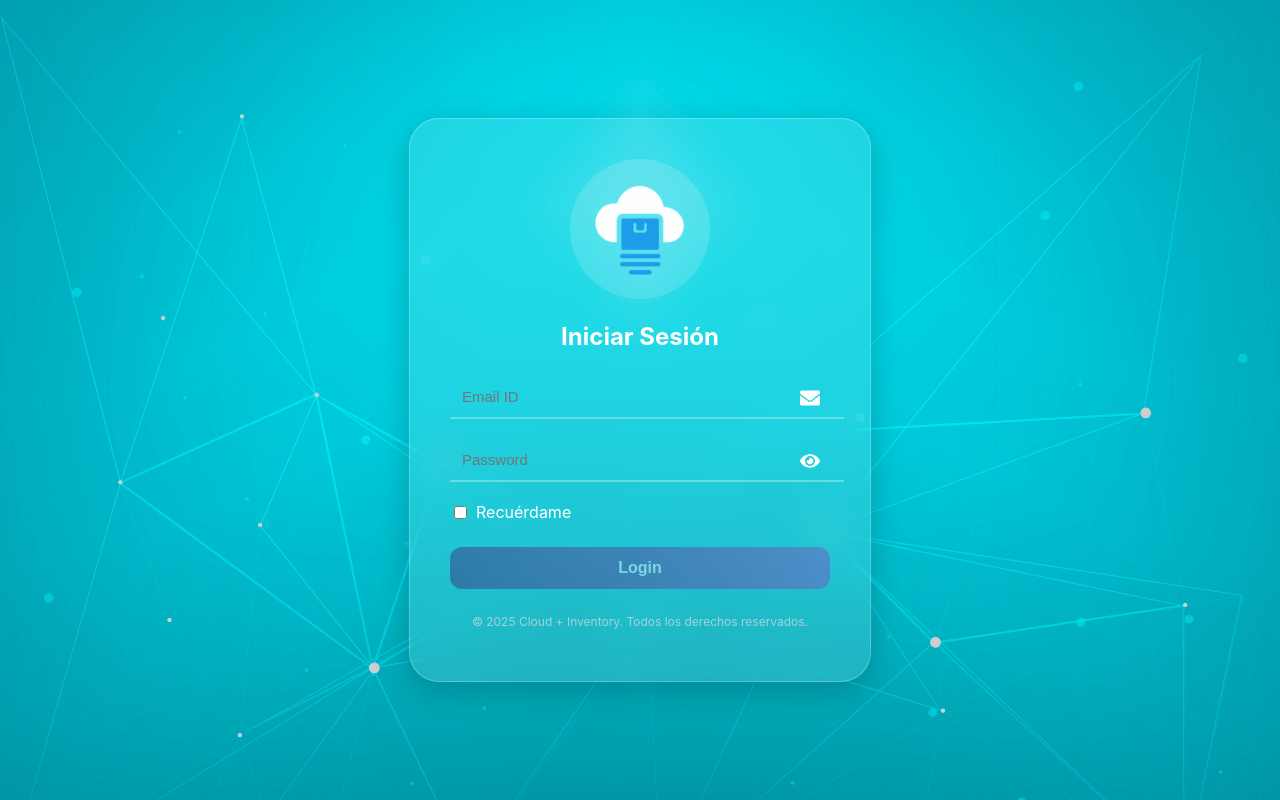
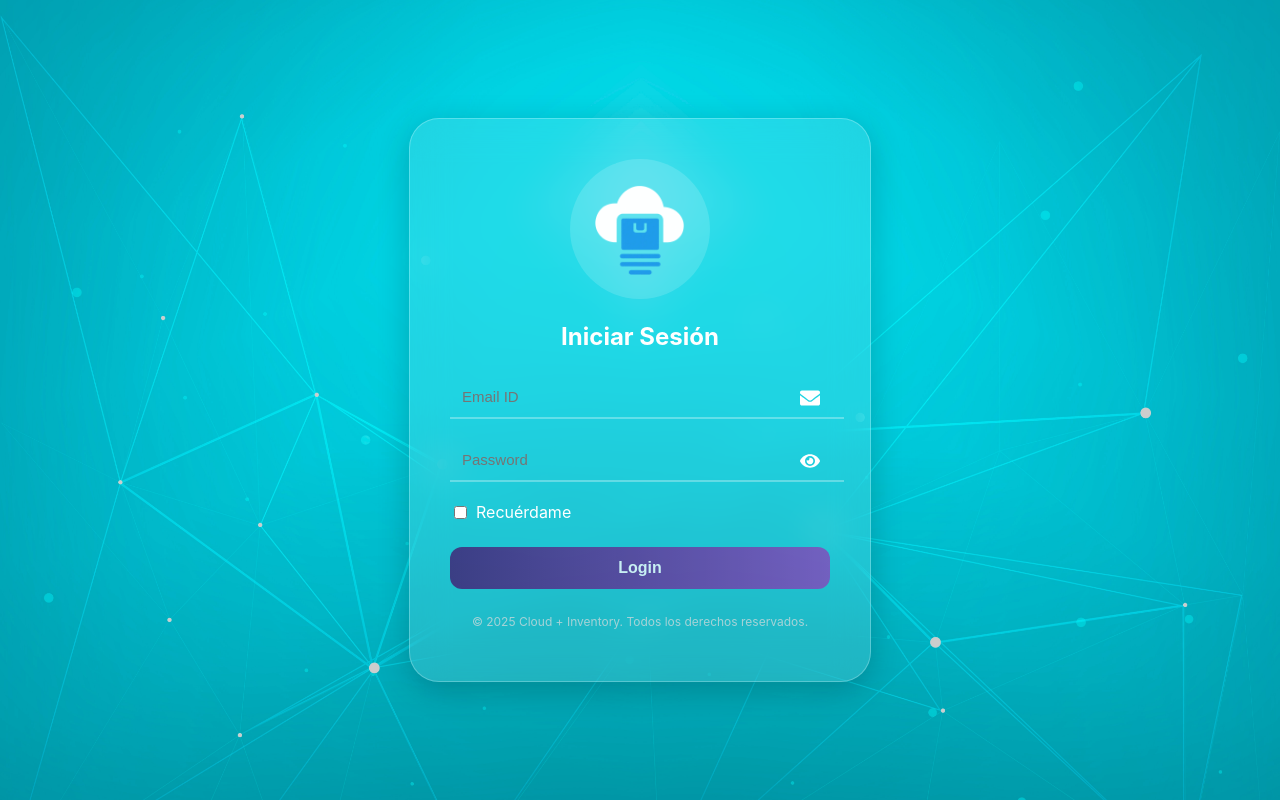
Before and after one commit to AndresRodriguez991114/proyecto-fullstack, a React (Create React App) app in the folder frontend/: page / in a window 1280 px wide. Built offline with nearby package versions, Linux system fonts and the light colour scheme; no server answers.

Commit message:
spinner inline

```diff
--- a/frontend/src/Paginas/LoginForm.js
+++ b/frontend/src/Paginas/LoginForm.js
@@ -171,7 +171,14 @@ const LoginForm = () => {
             className={`btn-login ${formReady ? "active" : "disabled"}`}
             disabled={!formReady || !isValid || !isDirty || isSubmitting}
           >
-            {isSubmitting ? "Iniciando..." : "Login"}
+            {isSubmitting ? (
+              <span className="btn-content">
+                <span className="spinner" aria-label="Cargando" />
+                Iniciando sesión...
+              </span>
+            ) : (
+              "Login"
+            )}
           </button>
 
           {errorMessage && <p className="server-error">{errorMessage}</p>}
--- a/frontend/src/Styles/LoginForm.css
+++ b/frontend/src/Styles/LoginForm.css
@@ -94,7 +94,7 @@
 .btn-login {
   width: 100%;
   margin-top: 25px;
-  padding: 12px;
+  padding: 12px 16px;
   background: linear-gradient(90deg, #44126b, #8e3fba);
   color: white;
   border: none;
@@ -102,16 +102,42 @@
   font-size: 16px;
   font-weight: bold;
   cursor: pointer;
-  transition: 0.3s;
+  transition: transform 0.2s ease, box-shadow 0.2s ease, opacity 0.2s ease;
+  box-shadow: 0 10px 20px rgba(68, 18, 107, 0.3);
 }
 
 .btn-login:disabled {
-  opacity: 0.4;
+  opacity: 0.75;
   cursor: not-allowed;
+  box-shadow: none;
 }
 
 .btn-login:hover:not(:disabled) {
-  transform: scale(1.03);
+  transform: translateY(-1px) scale(1.01);
+  box-shadow: 0 14px 24px rgba(68, 18, 107, 0.35);
+}
+
+.btn-content {
+  display: inline-flex;
+  align-items: center;
+  justify-content: center;
+  gap: 10px;
+}
+
+.spinner {
+  width: 16px;
+  height: 16px;
+  border-radius: 50%;
+  border: 2px solid rgba(255, 255, 255, 0.35);
+  border-top-color: #ffffff;
+  animation: spin 0.8s linear infinite;
+  display: inline-block;
+}
+
+@keyframes spin {
+  to {
+    transform: rotate(360deg);
+  }
 }
 /* LOGO */
 .logo-container {
```
